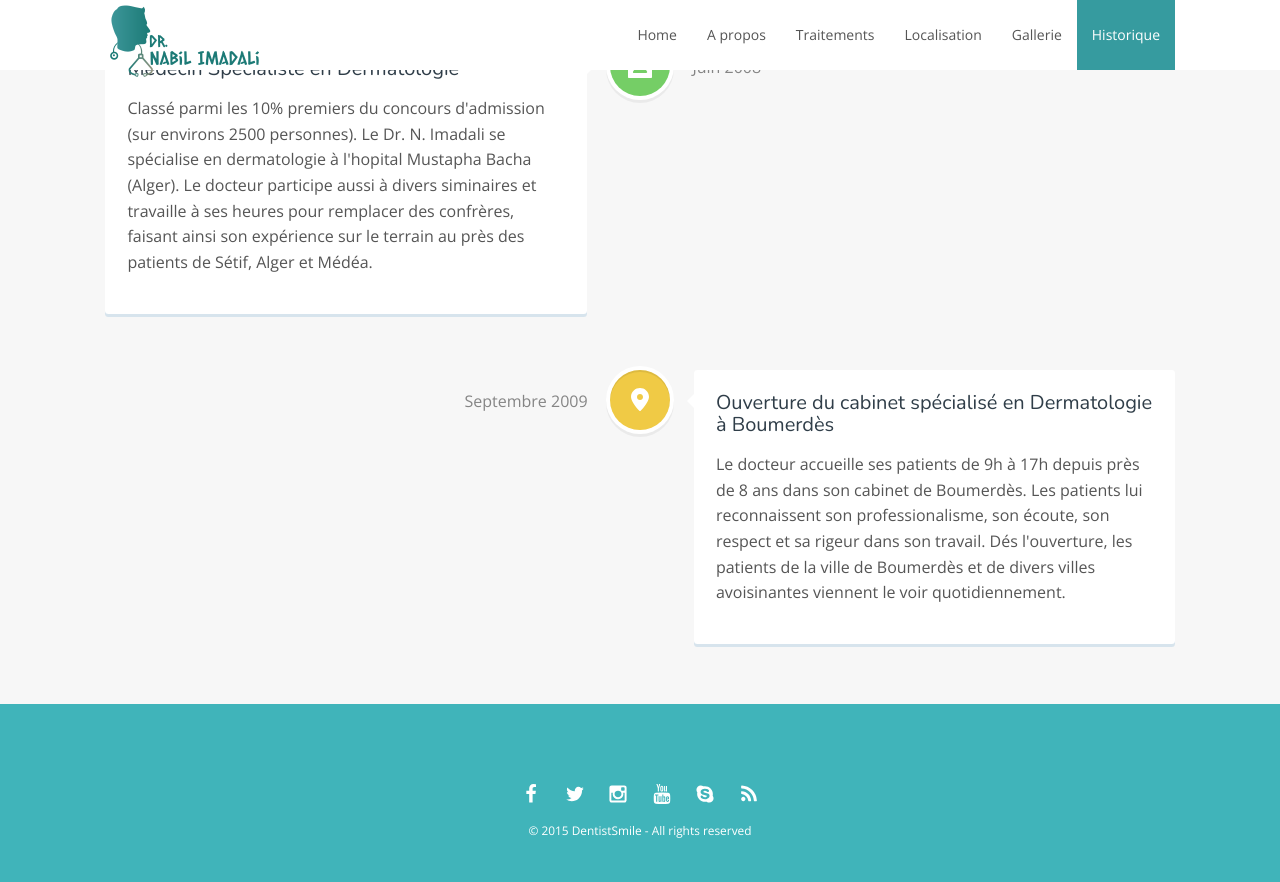
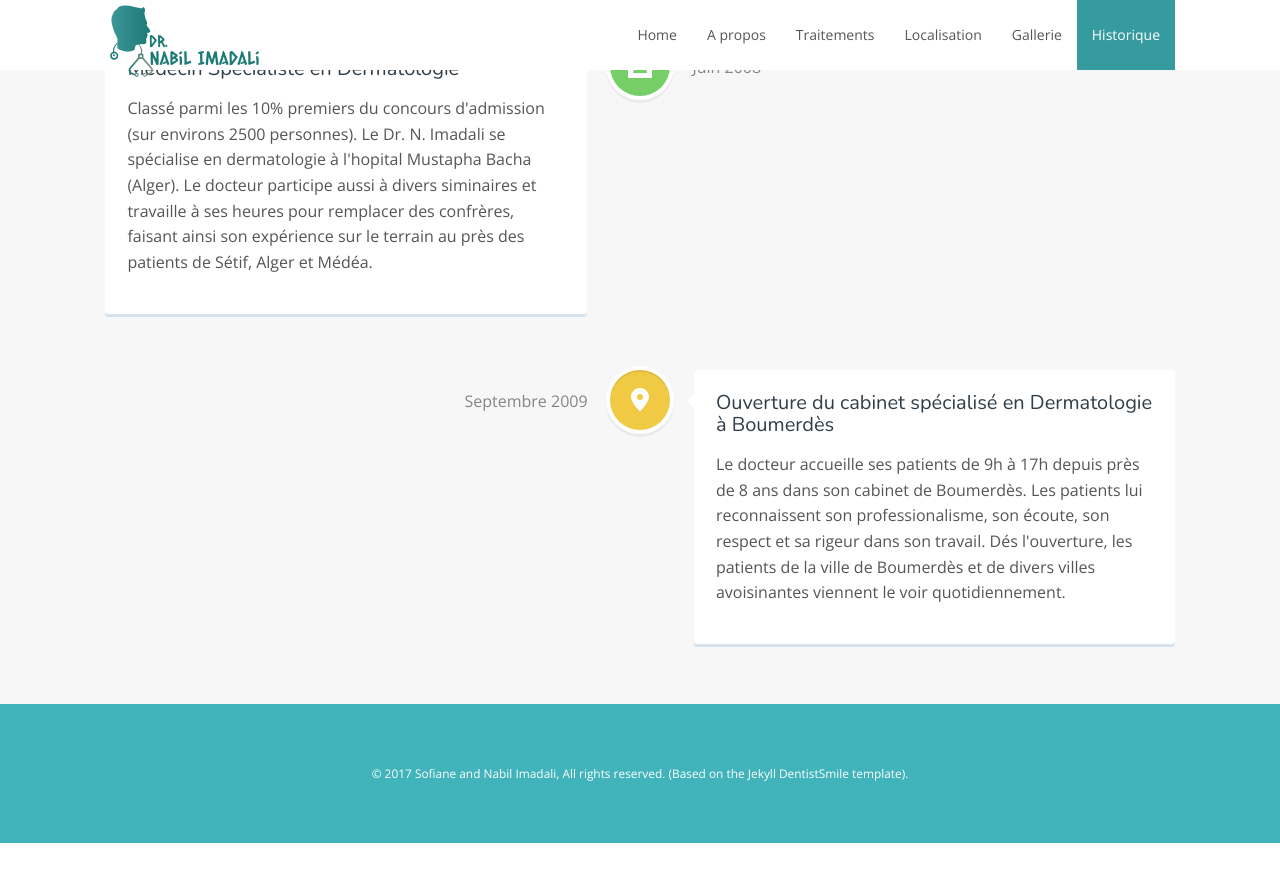
Before and after one commit to nabil-imadali/nabil-imadali.github.io, a Jekyll site: the page built from index.html, in a window 1280 px wide and 900 px high, scrolled down 3092 px. Shown: the top 882 px of the window. Built offline with Jekyll 4.4.1, drawn with Linux system fonts in a browser that asks for light colours; nearby versions of some CDN libraries; after the commit the page ends 3935 px from its top, so only the background shows below that.

Commit message:
changed footer

```diff
--- a/_config.yml
+++ b/_config.yml
@@ -45,7 +45,7 @@ skype: skype:obaez_design?userinfo
 feed: yes
 
 # Footer
-copyright: © 2015 DentistSmile - All rights reserved
+copyright: © 2017 Sofiane and Nabil Imadali, All rights reserved. (Based on the Jekyll DentistSmile template).
 
 # Build settings
 markdown: kramdown
--- a/_includes/footer.html
+++ b/_includes/footer.html
@@ -2,14 +2,14 @@
 <footer class="main-footer">
     <div class="container-fluid">
 
-        <ul class="social">
+        <!--<ul class="social">
             {% if site.facebook %}<li><a href="{{ site.facebook }}"><svg class="icon icon-facebook"><use xlink:href="#icon-facebook"></use></svg></a></li>{% endif %}
             {% if site.twitter %}<li><a href="{{ site.twitter }}"><svg class="icon icon-twitter"><use xlink:href="#icon-twitter"></use></svg></a></li>{% endif %}
             {% if site.instagram %}<li><a href="{{ site.instagram }}"><svg class="icon icon-instagram"><use xlink:href="#icon-instagram"></use></svg></a></li>{% endif %}
             {% if site.youtube %}<li><a href="{{ site.youtube }}"><svg class="icon icon-youtube"><use xlink:href="#icon-youtube"></use></svg></a></li>{% endif %}
             {% if site.skype %}<li><a href="{{ site.skype }}"><svg class="icon icon-skype"><use xlink:href="#icon-skype"></use></svg></a></li>{% endif %}
             {% if site.feed %}<li><a href="#"><svg class="icon icon-feed"><use xlink:href="#icon-feed"></use></svg></a></li>{% endif %}
-        </ul>
+        </ul>-->
 
         <small>{% if site.copyright %} {{ site.copyright }} {% endif %}</small>
 
```
